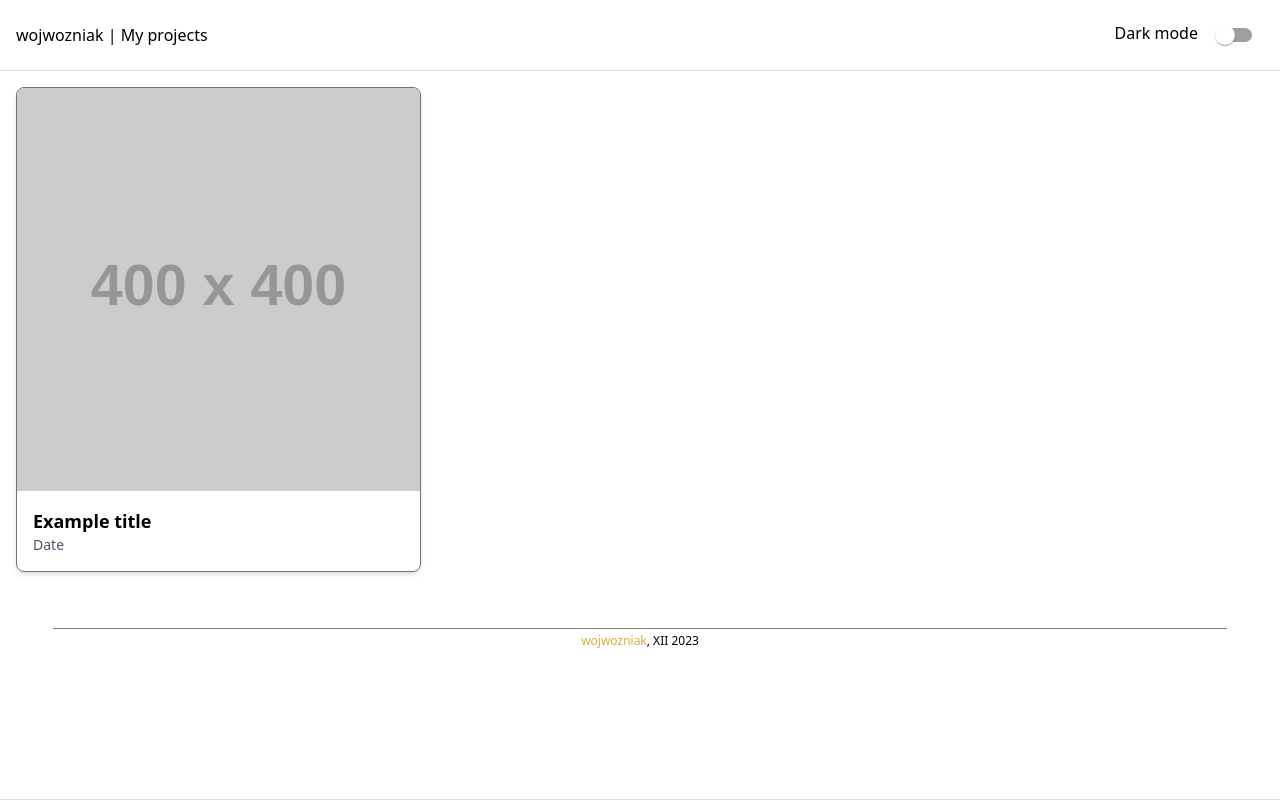
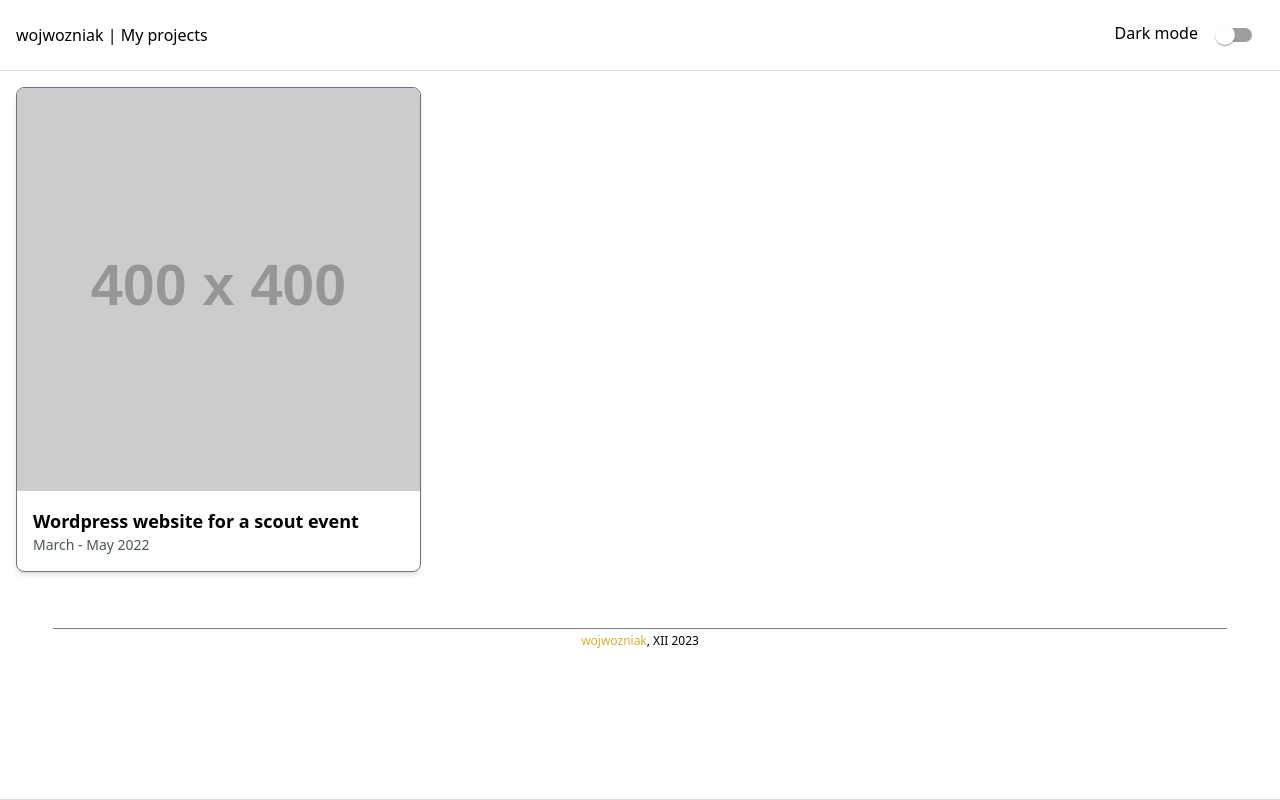
Before and after one commit to wojwozniak/projects, a React (Vite) app: page / in a window 1280 px wide. Built offline with nearby package versions, Linux system fonts and the light colour scheme.

Commit message:
move project list to separate component

```diff
--- a/src/App.tsx
+++ b/src/App.tsx
@@ -1,7 +1,7 @@
 import Footer from './Footer';
-import ProjectComponent from './ui/ProjectComponent';
 import { ThemeProvider, useTheme } from './ThemeContext';
 import Navbar from './Navbar';
+import ProjectsGrid from './ProjectsGrid';
 
 const App = () => {
   const { theme } = useTheme();
@@ -11,19 +11,7 @@ const App = () => {
       className='min-h-screen transition-colors duration-300 ease-in-out'
       style={{ borderBottom: `1px solid var(--color-border)`, backgroundColor: 'var(--color-background)', color: 'var(--color-text)' }}>
         <Navbar />
-        <div className="grid grid-cols-1 sm:grid-cols-2 lg:grid-cols-3 gap-4 p-4">
-          <ProjectComponent
-            title="Example title"
-            date="Date"
-            screenshotUrl="http://placehold.co/400"
-            description={
-              <div>
-                <p>This is a very long HTML description with <strong>formatting</strong> and <a href="#">links</a>.
-                </p>
-              </div>
-            }
-          />
-        </div>
+        <ProjectsGrid />
         <Footer />
       </div>
     </ThemeProvider>
--- /dev/null
+++ b/src/ProjectsGrid.tsx
@@ -0,0 +1,23 @@
+import ProjectComponent from './ui/ProjectComponent'
+
+const ProjectsGrid = () => {
+  return (
+    <div className="grid grid-cols-1 sm:grid-cols-2 lg:grid-cols-3 gap-4 p-4">
+      <ProjectComponent
+        title="Wordpress website for a scout event"
+        date="March - May 2022"
+        techStack="PHP, Wordpress, CSS, JavaScript"
+        screenshotUrl="http://placehold.co/400"
+        description={
+          <div>
+            <p>
+              This is a very long HTML description with <strong>formatting</strong> and <a href="#">links</a>.
+            </p>
+          </div>
+        }
+      />
+    </div>
+  )
+}
+
+export default ProjectsGrid
```
